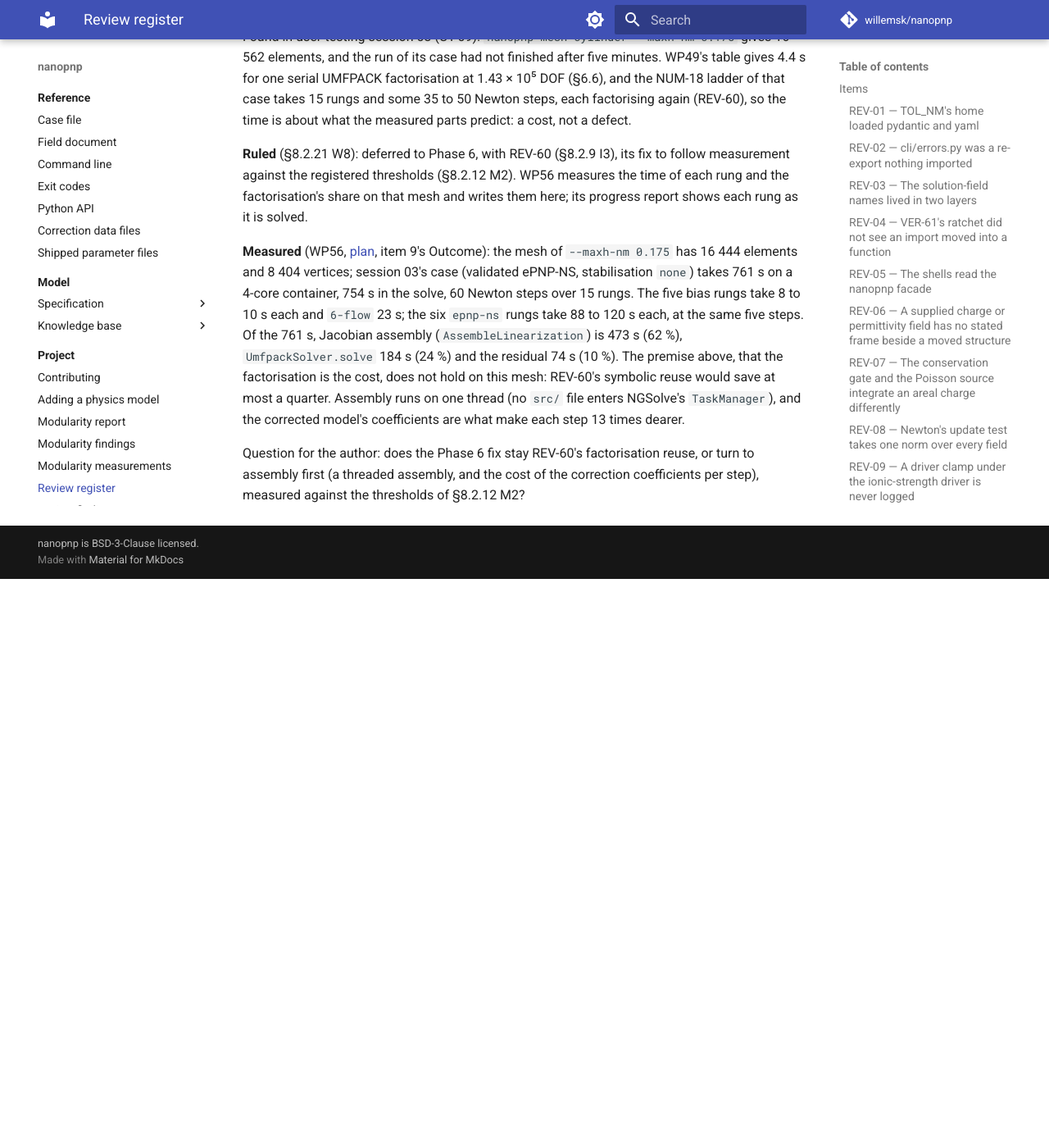
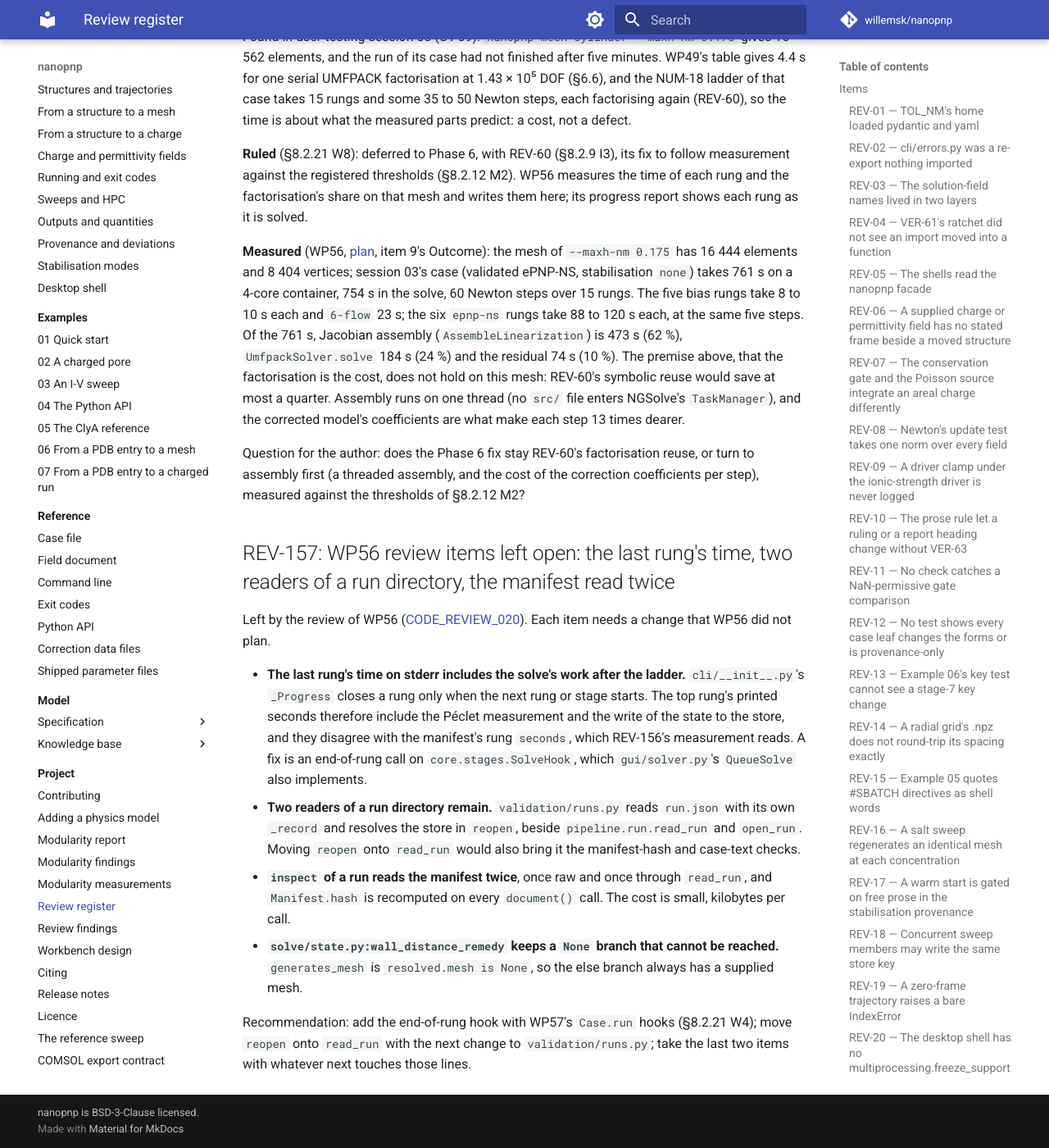
Before and after one commit to willemsk/nanopnp, an MkDocs documentation site: the page built from docs/project/review-items.md, in a window 1280 px wide and 1400 px high, scrolled down 53340 px. Shown: the whole window at 82% size. Built offline with MkDocs 1.6.1 and Material for MkDocs 9.7.7, drawn with Linux system fonts in a browser that asks for light colours; comment, search, counter and statistics services are not loaded; before the commit the page ends 54046 px from its top, so only the background shows below that.

Commit message:
fix: close the review gaps in the WP56 readers, plot and charge refusal
CODE_REVIEW_020 (/code-review xhigh --fix on #137 at 686ff0b) found 15;
11 applied and kept after reading each diff:
- inspect --json prints the record before any reading is built, and a
  record of another schema is listed key by key (IF-02, FR-25).
- read_run refuses a case.yaml that differs from the manifest's case text,
  and a run file that is not JSON or a manifest group of the wrong shape
  is a ManifestHashError, exit 3 (QR-08).
- plot refuses a missing plot extra before any walk, and takes a run.json
  or manifest.json path as its run directory (FR-44).
- the CLI reference prints a subcommand's description; _type_name no
  longer calls a variable-length or mixed tuple a pair; stage_line takes
  the StageRecord.
- Appendix A's FR-44 row no longer names the dropped test; example 01's
  README describes the new reading.
Four left open as REV-157: the last rung's time on stderr, the second
reader of a run directory in validation/runs.py, the manifest read twice,
an unreachable branch in wall_distance_remedy.

The physics review's F1: q_net_e is the planar integral only for an areal
density. The field document's description, the producer leg's remedy and
the QR-12 NOTE now state the 2 pi r-weighted integral of a volume density,
and that an areal ring on the axis carries half its charge (QR-12, PHY-19).

Co-Authored-By: Claude Opus 5.5 <noreply@anthropic.com>
Claude-Session: https://claude.ai/code/session_01DnBK7dgnSXygQTRxk7H98n

```diff
--- a/docs/project/review-items.md
+++ b/docs/project/review-items.md
@@ -1747,3 +1747,25 @@ symbolic reuse would save at most a quarter. Assembly runs on one thread (no `sr
 Question for the author: does the Phase 6 fix stay REV-60's factorisation reuse, or turn to assembly first (a
 threaded assembly, and the cost of the correction coefficients per step), measured against the thresholds of
 §8.2.12 M2?
+
+
+## REV-157: WP56 review items left open: the last rung's time, two readers of a run directory, the manifest read twice
+
+Left by the review of WP56 ([CODE_REVIEW_020](../code_reviews/CODE_REVIEW_020.md)). Each item needs a change that WP56
+did not plan.
+
+- **The last rung's time on stderr includes the solve's work after the ladder.** `cli/__init__.py`'s `_Progress`
+  closes a rung only when the next rung or stage starts. The top rung's printed seconds therefore include the Péclet
+  measurement and the write of the state to the store, and they disagree with the manifest's rung `seconds`, which
+  REV-156's measurement reads. A fix is an end-of-rung call on `core.stages.SolveHook`, which `gui/solver.py`'s
+  `QueueSolve` also implements.
+- **Two readers of a run directory remain.** `validation/runs.py` reads `run.json` with its own `_record` and
+  resolves the store in `reopen`, beside `pipeline.run.read_run` and `open_run`. Moving `reopen` onto `read_run`
+  would also bring it the manifest-hash and case-text checks.
+- **`inspect` of a run reads the manifest twice**, once raw and once through `read_run`, and `Manifest.hash` is
+  recomputed on every `document()` call. The cost is small, kilobytes per call.
+- **`solve/state.py:wall_distance_remedy` keeps a `None` branch that cannot be reached.** `generates_mesh` is
+  `resolved.mesh is None`, so the else branch always has a supplied mesh.
+
+Recommendation: add the end-of-rung hook with WP57's `Case.run` hooks (§8.2.21 W4); move `reopen` onto `read_run`
+with the next change to `validation/runs.py`; take the last two items with whatever next touches those lines.
```
Also changed, not shown: docs/code_reviews/CODE_REVIEW_020.md (added, +67 -0 lines), docs/project/review-findings.md (+1 -0 lines), examples/01-quickstart/README.md (+6 -3 lines), specification/03-requirements.md (+3 -2 lines), specification/a-traceability-matrix.md (+1 -1 lines), 6 other files.
